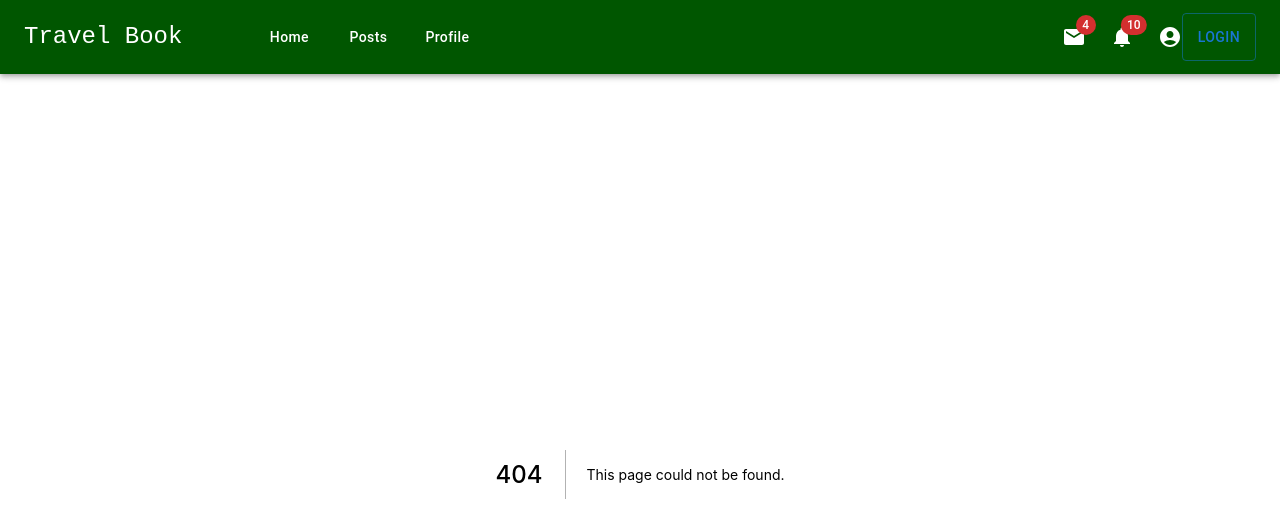
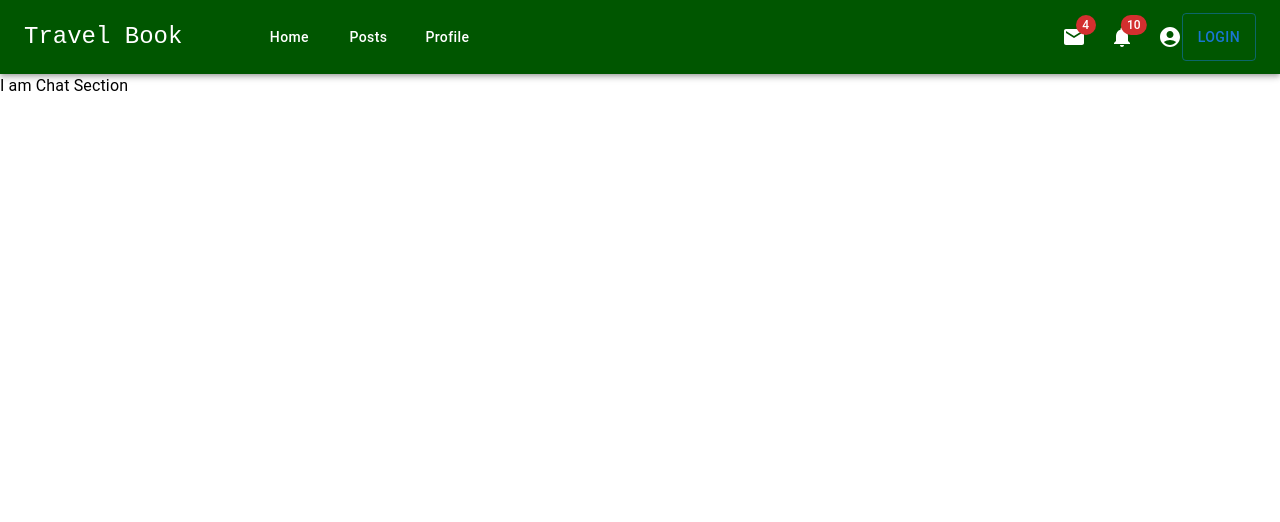
Before and after one commit to imdeveloper100/travel-book, a Next.js app: page /chat in a window 1280 px wide. Before the commit this address had no page. Shown: the top 522 px of the page. Built offline with nearby package versions, Linux system fonts and the light colour scheme.

Commit message:
Chat Component added

```diff
--- /dev/null
+++ b/components/chat/index.js
@@ -0,0 +1,7 @@
+import Styles from "./chat.module.css";
+import Typography from "@mui/material/Typography";
+export default function Chat() {
+  return (<>
+    <Typography>I am Chat Section</Typography>
+  </>);
+}
--- /dev/null
+++ b/pages/chat/index.js
@@ -0,0 +1,7 @@
+import React, { Component } from 'react';
+import Chat from '../../components/chat';
+export default function ChatPage() {
+    return ( <>
+    <Chat />
+    </> );
+}
```
Also changed, not shown: components/chat/chat.module.css (added).
